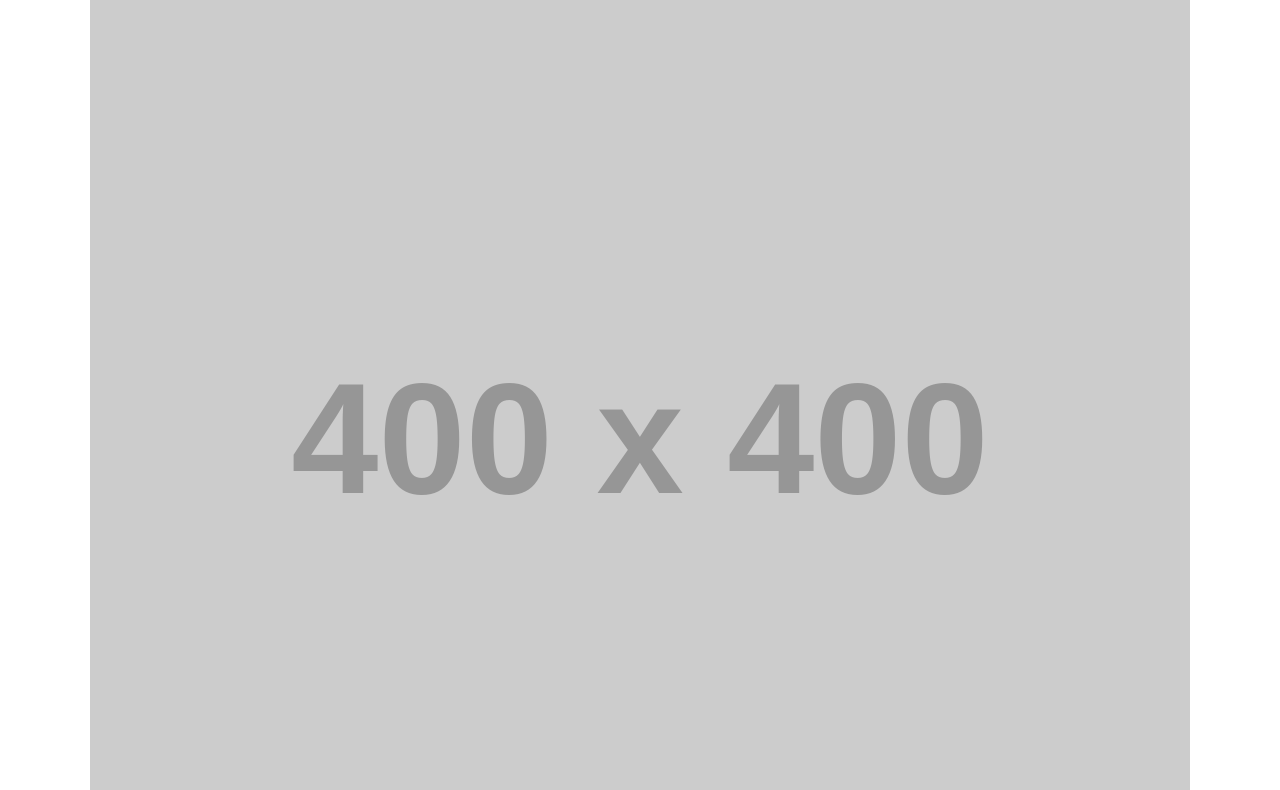
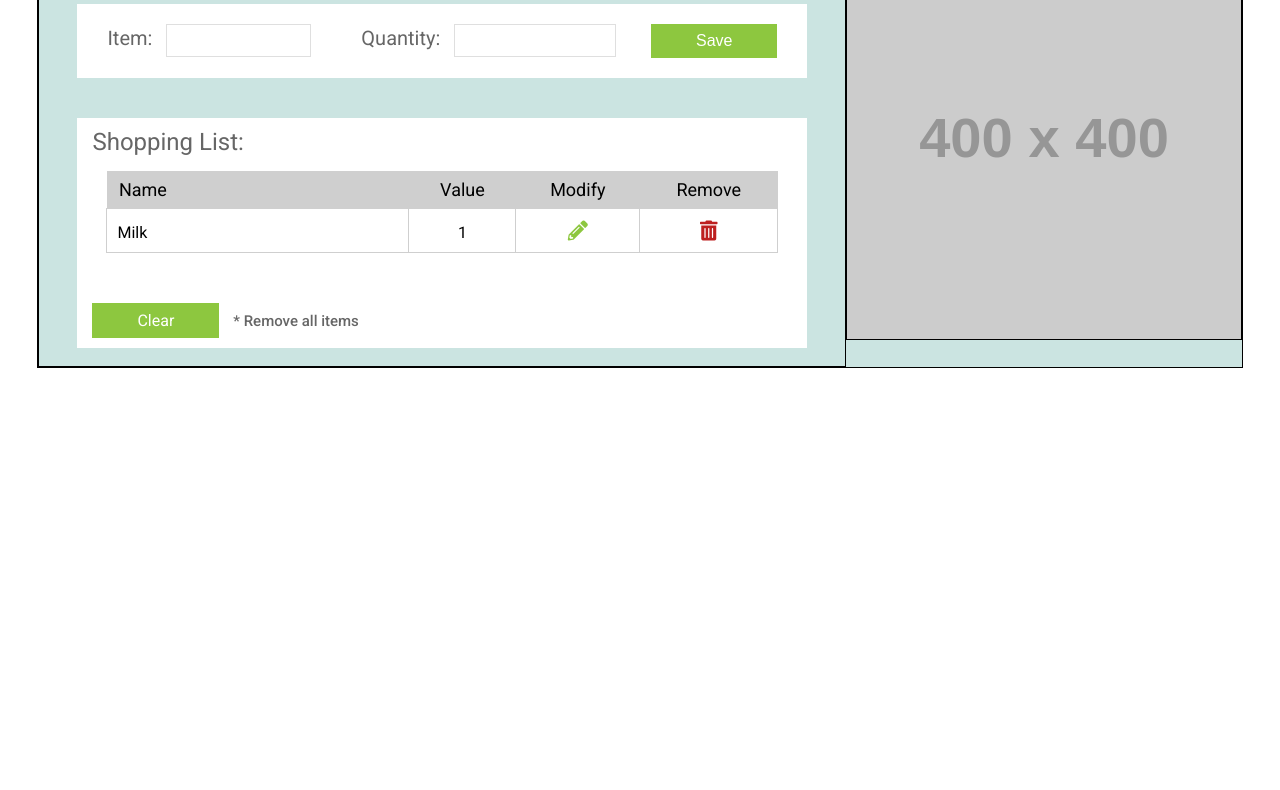
Before and after one commit to mvishrutaxioned/File-Storage, a plain HTML site: page index.html in a window 1280 px wide. Shown: the part 258-1048 px from the top of the page. After the commit the page ends 800 px from the top, so only its background shows below. Drawn offline with Linux system fonts and the light colour scheme; placeholder pictures from the web are drawn by us.

Commit message:
added showData styling

```diff
--- a/assets/css/style.css
+++ b/assets/css/style.css
@@ -1,4 +1,5 @@
 @charset "utf-8";
+@import url('https://fonts.googleapis.com/css2?family=Roboto:wght@400;500&display=swap');
 /* ==========================================================================
    1. CSS Reset Code
    ========================================================================== */
@@ -82,7 +83,7 @@ sub { bottom: -.25em; }
 /*for all*/
 body {
   box-sizing: border-box;
-  font-family: sans-serif;
+  font-family: 'Roboto', sans-serif;
 }
 
 a {
@@ -105,49 +106,170 @@ li {
 /*for wrapper*/
 .wrapper {
   max-width: 1350px;
-  width: 86%;
+  width: 94%;
   margin: 0 auto;
 }
-/*=================================
-  Header styling starts here
-=================================*/
-
-
-
-
-
-
-/*=================================
-  Header styling ends here
-=================================*/
 
 /*=================================
   main styling starts here
 =================================*/
 
+main {
+  display: flex;
+  align-items: center;
+  justify-content: center;
+  position: absolute;
+  top: 0;
+  right: 0;
+  bottom: 0;
+  left: 0;
+}
 
+.wrapper {
+  display: flex;
+  justify-content: space-between;
+  background-color: #cbe4e1;
+  border: 1px solid;
+}
 
+.data {
+  width: 65%;
+  padding: 18px 38px;
+  border: 1px solid;
+}
 
+.image {
+  width: 35%;
+  margin: 0 auto;
+  align-self: center;
+  border: 1px solid;
+}
 
+h1 {
+  color: #8f0201;
+  font-weight: 800;
+  font-size: 40px;
+  letter-spacing: 2px;
+}
 
+.addData {
+  padding: 20px 30px;
+  margin-top: 20px;
+  background: #fff;
+}
 
+form {
+  width: 100%;
+  display: flex;
+  align-items: center;
+  justify-content: flex-start;
+}
+
+label {
+  margin-right: 10px;
+  color: #666;
+  font-size: 20px;
+}
+
+input {
+  width: 50%;
+  padding: 8px;
+  border: 1px solid #dfdfdf;
+  outline: none;
+}
+
+#addBtn,
+#clear {
+  padding: 8px 45px;
+  margin-left: auto;
+  border: none;
+  background: #8dc73f;
+  color: #fff;
+  font-size: 16px;
+  outline: none;
+  transition: .5s ease;
+}
+
+#addBtn:hover,
+#clear:hover {
+  background: #6e9c30;
+}
+
+.list {
+  padding: 10px 15px;
+  margin-top: 40px;
+  background: #fff;
+}
+
+h2 {
+  color: #666;
+  font-size: 24px;
+}
+
+.list table {
+  width: 96%;
+  margin: 15px auto 50px auto;
+  border-collapse: collapse;
+}
+
+tr.heading th {
+  padding: 8px 12px;
+  background: #cfcfcf;
+  font-size: 18px;
+}
+
+tr.heading th:first-child,
+tr td:first-child {
+  text-align: left;
+}
+
+tr {
+  width: 100%;
+  text-align: center;
+}
+
+tr td:first-child { width: 45%; }
+
+tr td {
+  padding: 10px;
+  border: 1px solid #cfcfcf;
+}
+
+#modify,
+#remove { font-size: 0; }
+
+#modify::after {
+  content: '\f303';
+  color: #8dc73f;
+  font-family: "Font Awesome 5 Free";
+  font-weight: 600;
+  font-size: 20px;
+  transition: .5s ease;
+}
+
+#remove::after {
+  content: '\f2ed';
+  color: #bd1f1f;
+  font-family: "Font Awesome 5 Free";
+  font-weight: 600;
+  font-size: 20px;
+  transition: .5s ease;
+}
+
+#modify:hover::after { color: #3a5319; }
+#remove:hover::after { color: #e28282; }
+
+.clear { margin-top: 25px; }
+
+.clear span {
+  margin-left: 10px;
+  color: #666;
+  font-weight: 500;
+  font-size: 15px;
+}
 
 /*=================================
   main styling ends here
-=================================*/
-
-/*=================================
-  footer styling starts here
-=================================*/
-
-
-
-
-
-
-
- /*=================================
-  footer styling ends here
 =================================*/
 
 /*media query starts*/
```
